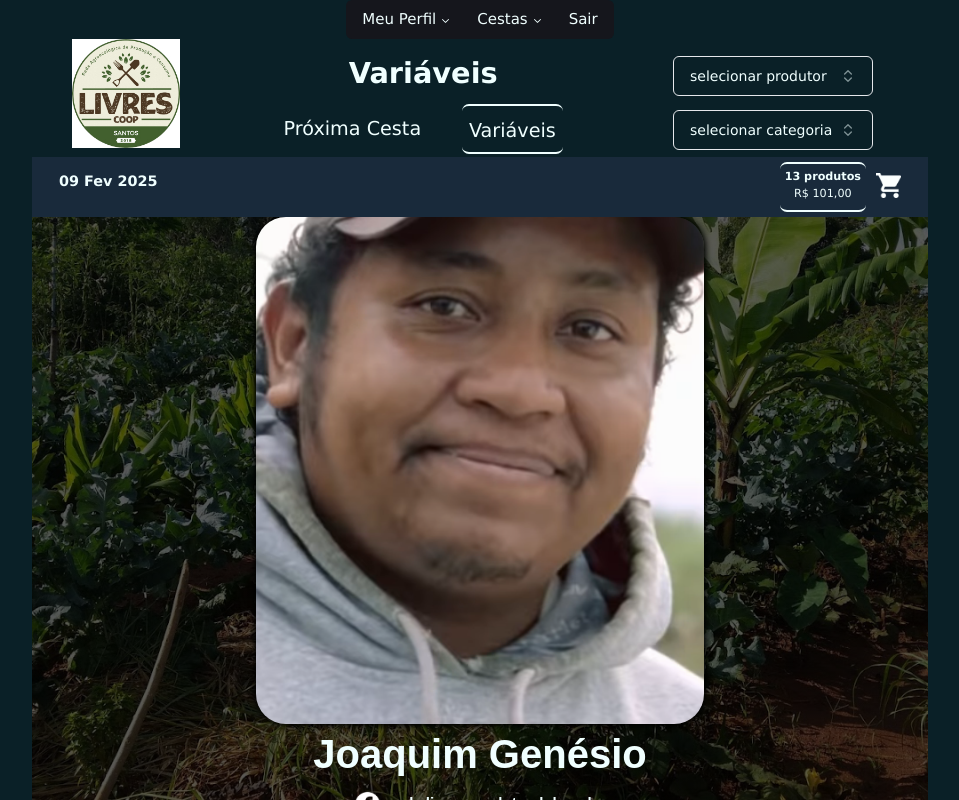
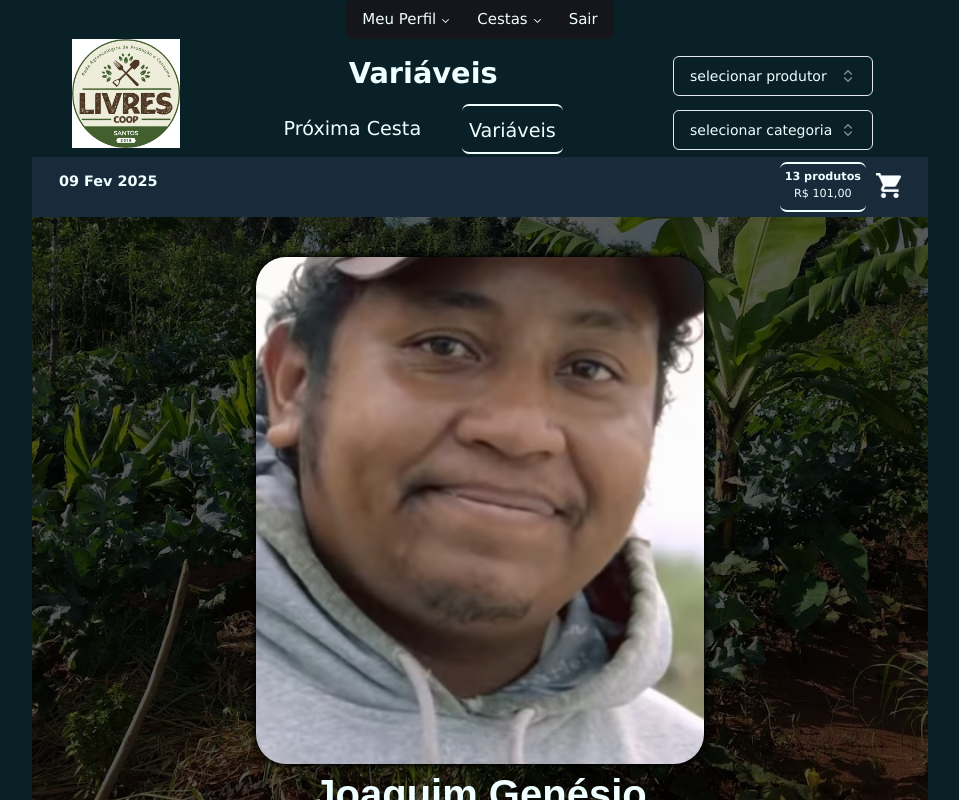
Before and after one commit to LiCuru/agroecology-ecommerce-ui, a Next.js app: page /telas/cestas/variaveis in a window 1280 px wide. Shown: the whole page, without its empty margins (160-1119 px from the left). Built offline with nearby package versions, Linux system fonts and the light colour scheme.

Commit message:
desktop view

```diff
--- a/src/app/telas/cestas/baskets-components/content/sales/sales.module.sass
+++ b/src/app/telas/cestas/baskets-components/content/sales/sales.module.sass
@@ -1,12 +1,6 @@
 @use  "../../../colors-and-fonts.scss" as *
 
 @import '../../../../../../../node_modules/breakpoint-sass/stylesheets/_breakpoint.scss'
-
-
-
-$phone: 640px
-$tablet: 900px
-$desktop: 2024px
 
 //phone
 @include breakpoint(0px $phone)
@@ -113,6 +107,7 @@ $desktop: 2024px
     border-width: 4px
     border-radius: 30px
     margin: auto
+    margin-top: 40px
     box-shadow: 0px 0px 7px Black, 0px 0px 7px Black
 
   .profileName
--- a/src/app/telas/cestas/baskets-components/content/shopping-list/item-rows-header/row-header.module.sass
+++ b/src/app/telas/cestas/baskets-components/content/shopping-list/item-rows-header/row-header.module.sass
@@ -1,45 +1,82 @@
 @use  "../../../../colors-and-fonts.scss" as *
+@import '../../../../../../../../node_modules/breakpoint-sass/stylesheets/_breakpoint.scss'
 
-.itemRowHeader
-  position: fixed
-  margin: auto
-  display: flex
-  width: 100%
-  justify-content: space-around
-  align-items: center
-  font-size: 0.8rem
-  background-color: $headerAndTotalBg
-  min-height: 3rem
-  padding-left: 5px
-  font-weight: bold
-  padding-top: 7px
-  padding-bottom: 7px
+//phone
+@include breakpoint(0px $phone)
+  .itemRowHeader
+    position: fixed
+    margin: auto
+    display: flex
+    width: 100%
+    justify-content: space-around
+    align-items: center
+    font-size: 0.8rem
+    background-color: $headerAndTotalBg
+    min-height: 3rem
+    padding-left: 5px
+    font-weight: bold
+    padding-top: 7px
+    padding-bottom: 7px
 
-  .itemInfoDiv
-    width: 18%
-    margin: 0
-    padding: 0
-    color: $whiteBgAndFont
-    text-align: center
-    flex: 1
+//tablet
+@include breakpoint($phone $tablet)
+  .itemRowHeader
+    position: fixed
+    margin: auto
+    display: flex
+    width: 100%
+    justify-content: space-around
+    align-items: center
+    font-size: 0.8rem
+    background-color: $headerAndTotalBg
+    min-height: 3rem
+    padding-left: 5px
+    font-weight: bold
+    padding-top: 7px
+    padding-bottom: 7px
 
-    span
-      line-height: normal
-      vertical-align: middle
+//desktop
+@include breakpoint($tablet $desktop)
+  .itemRowHeader
+    position: fixed
+    display: flex
+    width: $contentwidth
+    left: (100% - $contentwidth) / 2
+    justify-content: space-around
+    align-items: center
+    font-size: 0.8rem
+    background-color: $headerAndTotalBg
+    min-height: 3rem
+    padding-left: 5px
+    font-weight: bold
+    padding-top: 7px
+    padding-bottom: 7px
+
+.itemInfoDiv
+  width: 18%
+  margin: 0
+  padding: 0
+  color: $whiteBgAndFont
+  text-align: center
+  flex: 1
+
+  span
+    line-height: normal
+    vertical-align: middle
 
 
-    &:first-of-type
-      flex: 1.3
+  &:first-of-type
+    flex: 1.3
 
 
-    &:nth-of-type(4)
-      flex: 0.5
+  &:nth-of-type(4)
+    flex: 0.5
 
 
-    &:nth-of-type(5)
-      flex: 1.3
+  &:nth-of-type(5)
+    flex: 1.3
 
 
-    &:nth-of-type(6)
-      flex: 0.5
-      font-size: 17px
+  &:nth-of-type(6)
+    flex: 0.5
+    font-size: 17px
--- a/src/app/telas/cestas/baskets-components/content/shopping-list/item-rows-total/rows-total.module.sass
+++ b/src/app/telas/cestas/baskets-components/content/shopping-list/item-rows-total/rows-total.module.sass
@@ -1,47 +1,83 @@
 @use  "../../../../colors-and-fonts.scss" as *
+@import '../../../../../../../../node_modules/breakpoint-sass/stylesheets/_breakpoint.scss'
 
-.itemRow
-  margin: auto
-  display: flex
-  width: 100%
-  justify-content: space-around
-  align-items: center
-  font-size: 0.8rem
-  background-color: $itemRowBg
-  min-height: 3rem
-  padding-left: 5px
-  margin-bottom: 120px
-  padding-top: 7px
-  padding-bottom: 7px
+//phone
+@include breakpoint(0px $phone)
+  .itemRow
+    margin: auto
+    display: flex
+    width: 100%
+    justify-content: space-around
+    align-items: center
+    font-size: 0.8rem
+    background-color: $itemRowBg
+    min-height: 3rem
+    padding-left: 5px
+    margin-bottom: 120px
+    padding-top: 7px
+    padding-bottom: 7px
 
-  .itemInfoDiv
-    width: 18%
-    margin: 0
-    padding: 0
-    color: $whiteBgAndFont
-    text-align: center
-    flex: 1
+//tablet
+@include breakpoint($phone $tablet)
+  .itemRow
+    margin: auto
+    display: flex
+    width: 100%
+    justify-content: space-around
+    align-items: center
+    font-size: 0.8rem
+    background-color: $itemRowBg
+    min-height: 3rem
+    padding-left: 5px
+    margin-bottom: 120px
+    padding-top: 7px
+    padding-bottom: 7px
 
-    span
-      line-height: normal
-      vertical-align: middle
+//desktop
+@include breakpoint($tablet $desktop)
+  .itemRow
+    margin: auto
+    display: flex
+    width: $contentwidth
+    justify-content: space-around
+    align-items: center
+    font-size: 0.8rem
+    background-color: $itemRowBg
+    min-height: 3rem
+    padding-left: 5px
+    margin-bottom: 120px
+    padding-top: 7px
+    padding-bottom: 7px
 
 
-    &:first-of-type
-      flex: 1.3
+.itemInfoDiv
+  width: 18%
+  margin: 0
+  padding: 0
+  color: $whiteBgAndFont
+  text-align: center
+  flex: 1
+
+  span
+    line-height: normal
+    vertical-align: middle
 
 
-    &:nth-of-type(4)
-      flex: 0.5
+  &:first-of-type
+    flex: 1.3
 
 
-    &:nth-of-type(5)
-      flex: 1.3
+  &:nth-of-type(4)
+    flex: 0.5
 
 
-    &:nth-of-type(6)
-      flex: 0.5
-      font-size: 17px
+  &:nth-of-type(5)
+    flex: 1.3
+
+
+  &:nth-of-type(6)
+    flex: 0.5
+    font-size: 17px
 
 
 
--- a/src/app/telas/cestas/baskets-components/content/shopping-list/rows.module.sass
+++ b/src/app/telas/cestas/baskets-components/content/shopping-list/rows.module.sass
@@ -1,44 +1,81 @@
 @use  "../../../colors-and-fonts.scss" as *
 
-.itemRow
-  margin: auto
-  display: flex
-  width: 100%
-  justify-content: space-around
-  align-items: center
-  font-size: 0.8rem
-  background-color: $itemRowBg
-  min-height: 3rem
-  padding-left: 5px
-
-  .itemInfoDiv
-    width: 18%
-    margin: 0
-    padding: 0
-    color: $whiteBgAndFont
-    text-align: center
-    flex: 1
-
-    span
-      line-height: normal
-      vertical-align: middle
+@import '../../../../../../../node_modules/breakpoint-sass/stylesheets/_breakpoint.scss'
 
 
-    &:first-of-type
-      flex: 1.3
 
 
-    &:nth-of-type(4)
-      flex: 0.5
+//phone
+@include breakpoint(0px $phone)
+
+  .itemRow
+    margin: auto
+    display: flex
+    width: 100%
+    justify-content: space-around
+    align-items: center
+    font-size: 0.8rem
+    background-color: $itemRowBg
+    min-height: 3rem
+    padding-left: 5px
+
+//tablet
+@include breakpoint($phone $tablet)
+
+  .itemRow
+    margin: auto
+    display: flex
+    width: 100%
+    justify-content: space-around
+    align-items: center
+    font-size: 0.8rem
+    background-color: $itemRowBg
+    min-height: 3rem
+    padding-left: 5px
+
+//desktop
+@include breakpoint($tablet $desktop)
+
+  .itemRow
+    margin: auto
+    display: flex
+    width: $contentwidth
+    justify-content: space-around
+    align-items: center
+    font-size: 0.8rem
+    background-color: $itemRowBg
+    min-height: 3rem
+    padding-left: 5px
+
+.itemInfoDiv
+  width: 18%
+  margin: 0
+  padding: 0
+  color: $whiteBgAndFont
+  text-align: center
+  flex: 1
+
+  span
+    line-height: normal
+    vertical-align: middle
 
 
-    &:nth-of-type(5)
-      flex: 1.3
+  &:first-of-type
+    flex: 1.3
 
 
-    &:nth-of-type(6)
-      flex: 0.5
-      font-size: 17px
+  &:nth-of-type(4)
+    flex: 0.5
+
+
+  &:nth-of-type(5)
+    flex: 1.3
+
+
+  &:nth-of-type(6)
+    flex: 0.5
+    font-size: 17px
+    cursor: pointer
 
 
 
--- a/src/app/telas/cestas/colors-and-fonts.scss
+++ b/src/app/telas/cestas/colors-and-fonts.scss
@@ -5,4 +5,7 @@ $whiteBgAndFont: azure;
 $headerAndTotalBg: #375f70;
 $itemRowBg: #689bb0;
 $lightDarkFont: #6c757d;
-$contentwidth: 70%
+$contentwidth: 70%;
+$phone: 640px;
+$tablet: 900px;
+$desktop: 2024px;
```
